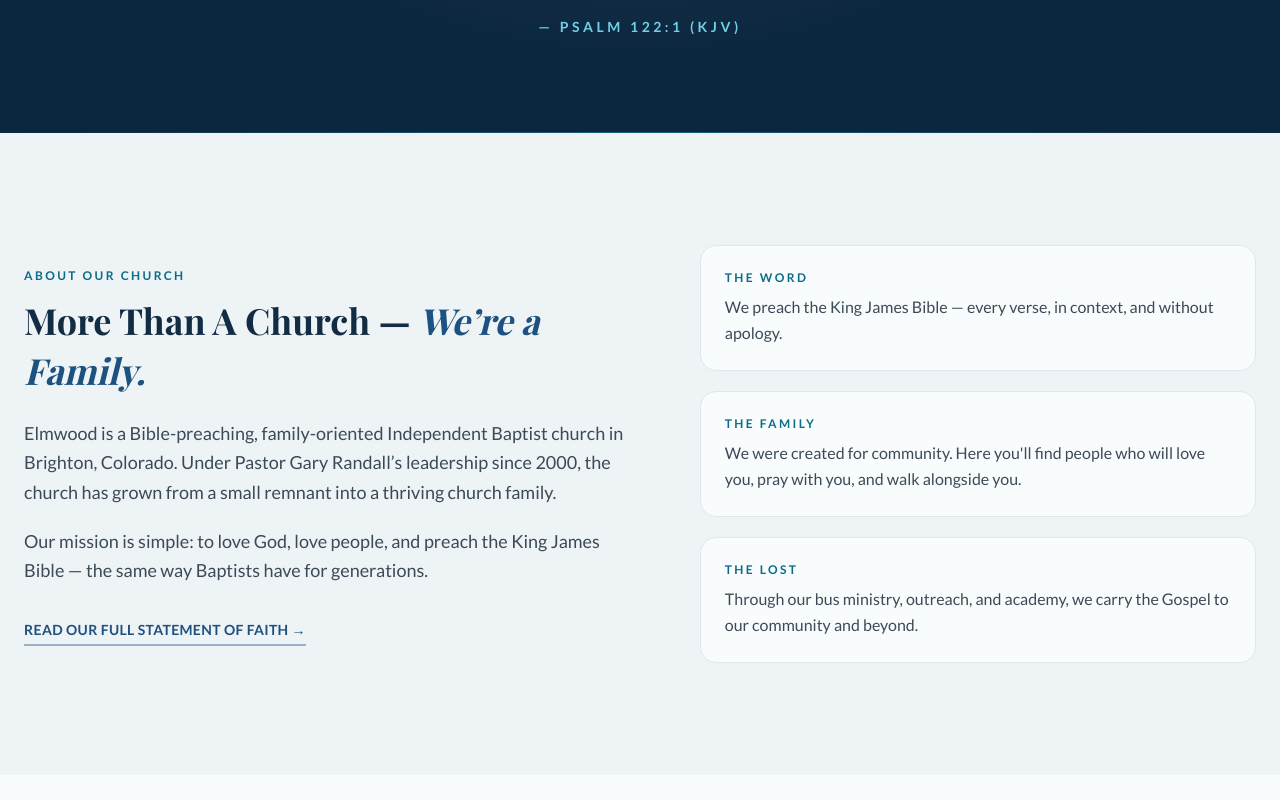
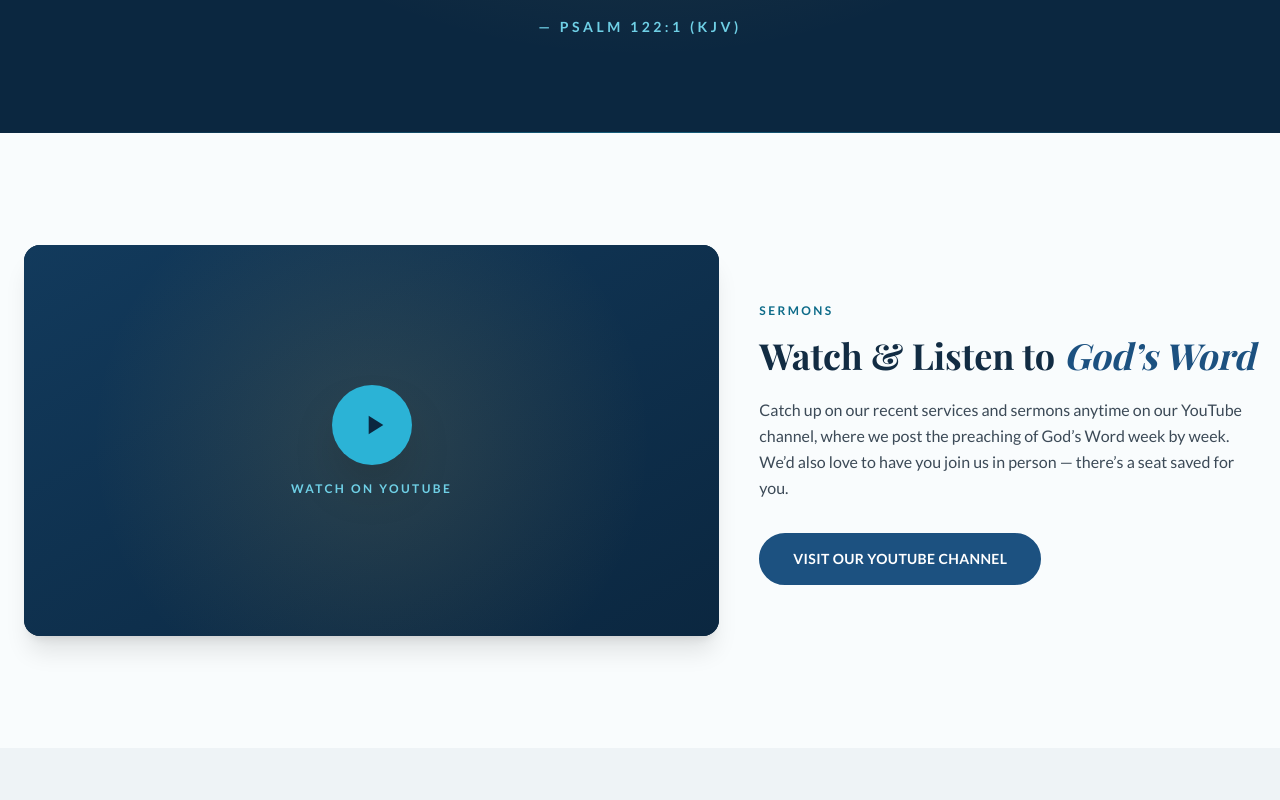
Before and after one commit to edesent/elmwoodbaptist, a Next.js app: page / in a window 1280 px wide. Shown: the part 4980-5780 px from the top of the page. Built offline with nearby package versions, Linux system fonts and the light colour scheme; a web font is replaced by a local one.

Commit message:
Remove 'About Our Church' section; repoint About links to Leaders
Co-Authored-By: Claude Opus 4.8 (1M context) <noreply@anthropic.com>

```diff
--- a/src/app/page.tsx
+++ b/src/app/page.tsx
@@ -4,7 +4,6 @@ import Connect from "@/components/Connect";
 import Leaders from "@/components/Leaders";
 import ServiceTimes from "@/components/ServiceTimes";
 import ScriptureBanner from "@/components/ScriptureBanner";
-import AboutMission from "@/components/AboutMission";
 import LatestSermon from "@/components/LatestSermon";
 import Give from "@/components/Give";
 import PhotoGallery from "@/components/PhotoGallery";
@@ -66,7 +65,6 @@ export default function Home() {
         <Leaders />
         <ServiceTimes />
         <ScriptureBanner />
-        <AboutMission />
         <LatestSermon />
         <Give />
         <PhotoGallery />
--- a/src/components/AboutMission.tsx
+++ /dev/null
@@ -1,66 +0,0 @@
-import AnimateOnScroll from "./AnimateOnScroll";
-import SectionBadge from "./SectionBadge";
-
-const pillars = [
-  { label: "The Word", text: "We preach the King James Bible — every verse, in context, and without apology." },
-  { label: "The Family", text: "We were created for community. Here you'll find people who will love you, pray with you, and walk alongside you." },
-  { label: "The Lost", text: "Through our bus ministry, outreach, and academy, we carry the Gospel to our community and beyond." },
-];
-
-export default function AboutMission() {
-  return (
-    <section id="about" className="py-28 bg-cream">
-      <div className="max-w-7xl mx-auto px-6">
-        <SectionBadge
-          number={8}
-          name="About / Our Mission"
-          purpose="A short, mission-driven summary of who you are"
-        />
-
-        <div className="grid lg:grid-cols-[1.1fr_1fr] gap-16 items-center">
-          <AnimateOnScroll>
-            <div>
-              <span className="inline-block text-xs font-bold tracking-[0.2em] uppercase text-gold-dark mb-3">
-                About Our Church
-              </span>
-              <h2 className="font-serif text-3xl md:text-4xl font-bold text-text-dark leading-snug mb-6">
-                More Than A Church — <em className="text-brown-light italic">We&rsquo;re a Family.</em>
-              </h2>
-              <p className="text-lg text-text-body leading-relaxed mb-5">
-                Elmwood is a Bible-preaching, family-oriented Independent Baptist church in
-                Brighton, Colorado. Under Pastor Gary Randall&rsquo;s leadership since 2000, the church
-                has grown from a small remnant into a thriving church family.
-              </p>
-              <p className="text-lg text-text-body leading-relaxed mb-8">
-                Our mission is simple: to love God, love people, and preach the King James Bible —
-                the same way Baptists have for generations.
-              </p>
-              <a
-                href="/statement-of-faith"
-                className="inline-block text-brown-light font-semibold text-sm tracking-wide uppercase border-b-2 border-brown-light/40 hover:border-brown-light pb-1 transition-colors"
-              >
-                Read our full statement of faith →
-              </a>
-            </div>
-          </AnimateOnScroll>
-
-          <AnimateOnScroll delay={200}>
-            <div className="space-y-5">
-              {pillars.map((p) => (
-                <div
-                  key={p.label}
-                  className="p-6 bg-warm-white rounded-2xl border border-cream-dark hover:shadow-md transition-shadow"
-                >
-                  <p className="text-xs font-bold tracking-[0.2em] uppercase text-gold-dark mb-2">
-                    {p.label}
-                  </p>
-                  <p className="text-text-body leading-relaxed">{p.text}</p>
-                </div>
-              ))}
-            </div>
-          </AnimateOnScroll>
-        </div>
-      </div>
-    </section>
-  );
-}
--- a/src/components/Footer.tsx
+++ b/src/components/Footer.tsx
@@ -1,6 +1,6 @@
 const quickLinks = [
   { href: "#home", label: "Home" },
-  { href: "#about", label: "About Us" },
+  { href: "#leaders", label: "About Us" },
   { href: "#services", label: "Service Times" },
   { href: "#groups", label: "Ministries" },
   { href: "/messages", label: "Sermons" },
--- a/src/components/Navbar.tsx
+++ b/src/components/Navbar.tsx
@@ -5,7 +5,7 @@ import { usePathname } from "next/navigation";
 
 const navLinks = [
   { href: "#home", label: "Home" },
-  { href: "#about", label: "About" },
+  { href: "#leaders", label: "About" },
   { href: "#services", label: "Services" },
   { href: "#groups", label: "Ministries" },
   { href: "/messages", label: "Sermons" },
```
